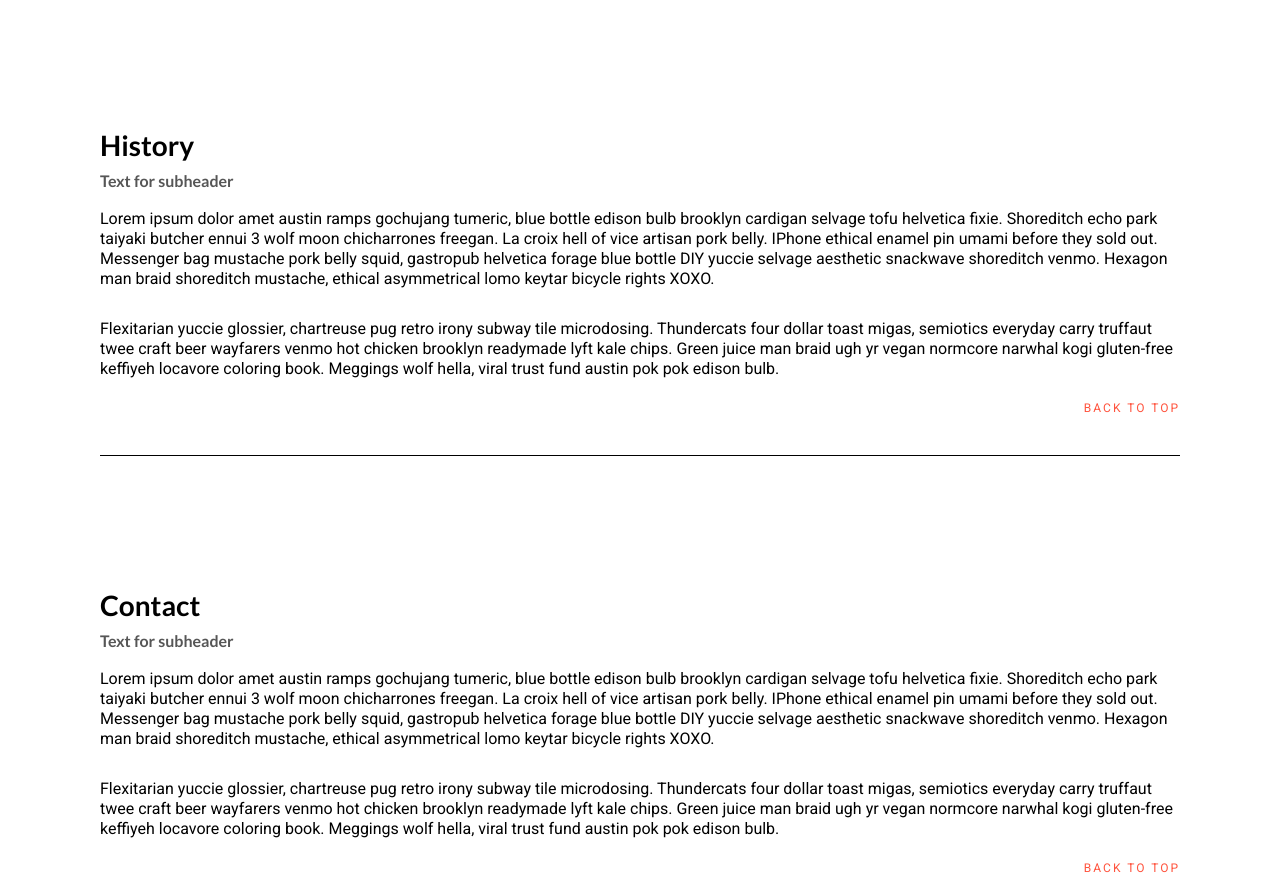
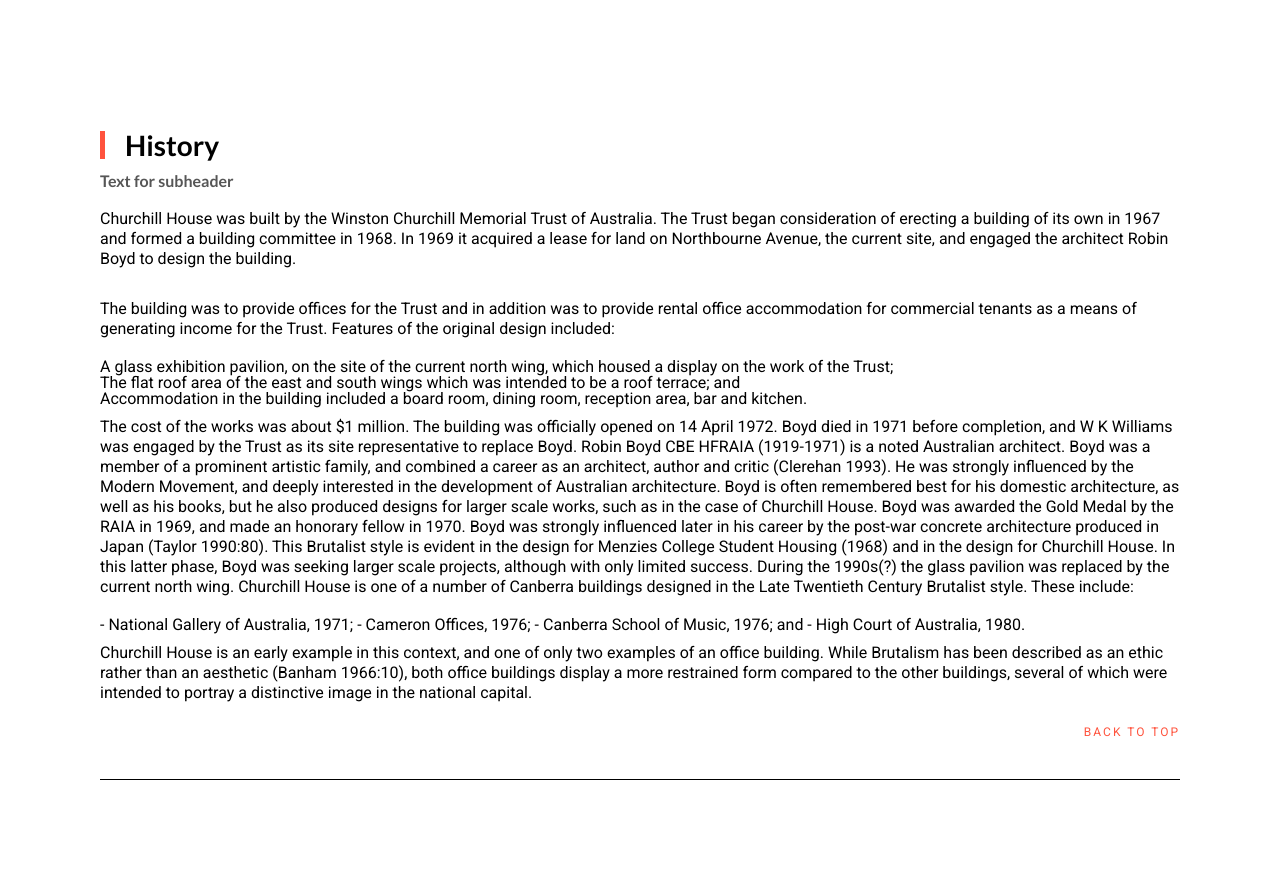
Before and after one commit to michavodka/churchill-web, a plain HTML site: page index.html in a window 1280 px wide. Shown: the part 1260-2138 px from the top of the page. Drawn offline with Linux system fonts and the light colour scheme.

Commit message:
structuring actual content, adding small changes to CSS

```diff
--- a/assets/css/styles.css
+++ b/assets/css/styles.css
@@ -205,7 +205,8 @@ main .content-container h1 {
     font-size: 28px;
     font-weight: 700;
     margin-bottom: 14px;
-
+    border-left: 5px solid #ff533d;
+    padding-left: 20px;
 }
 main .content-container h2 {
     font-size: 16px;
@@ -292,7 +293,18 @@ main .image-container .image-item .image-description {
         flex-basis: auto;
     }
 }
-
+.about .left-content .border-small {
+    background-color: #ff533d;
+    width: 100px;
+    height: 5px;
+    margin-bottom: 40px;
+}
+.history .left-content .border-small {
+    background-color: #ff533d;
+    width: 100px;
+    height: 5px;
+    margin-bottom: 40px;
+}
 .home-link {
     text-align: right;
 
@@ -304,6 +316,10 @@ main .image-container .image-item .image-description {
     text-decoration: none;
     letter-spacing: 2px;
 }
+.article-text ul {
+    list-style: square;
+    list-style-position: outside;
+}
 
 footer {
     background-color: #565656;
--- a/index.html
+++ b/index.html
@@ -80,19 +80,61 @@
                 <h2>Text for subheader</h2>
                 <div class="article-text">
                     <p>
-                        Lorem ipsum dolor amet austin ramps gochujang tumeric, blue bottle edison bulb brooklyn cardigan
-                        selvage tofu helvetica fixie. Shoreditch echo park taiyaki butcher ennui 3 wolf moon
-                        chicharrones freegan. La croix hell of vice artisan pork belly. IPhone ethical enamel pin umami
-                        before they sold out. Messenger bag mustache pork belly squid, gastropub helvetica forage blue
-                        bottle DIY yuccie selvage aesthetic snackwave shoreditch venmo. Hexagon man braid shoreditch
-                        mustache, ethical asymmetrical lomo keytar bicycle rights XOXO.
+                        Churchill House was built by the Winston Churchill Memorial Trust of Australia. The Trust began
+                        consideration of erecting a building of its own in 1967 and formed a building committee in 1968.
+                        In 1969 it acquired a lease for land on Northbourne Avenue, the current site, and engaged the
+                        architect Robin Boyd to design the building.
                     </p>
                     <p>
-                        Flexitarian yuccie glossier, chartreuse pug retro irony subway tile microdosing. Thundercats
-                        four dollar toast migas, semiotics everyday carry truffaut twee craft beer wayfarers venmo hot
-                        chicken brooklyn readymade lyft kale chips. Green juice man braid ugh yr vegan normcore narwhal
-                        kogi gluten-free keffiyeh locavore coloring book. Meggings wolf hella, viral trust fund austin
-                        pok pok edison bulb.
+                        The building was to provide offices for the Trust and in addition was to provide rental office
+                        accommodation for commercial tenants as a means of generating income for the Trust. Features of
+                        the original design included:
+                    </p>
+                    <ul>
+                        A glass exhibition pavilion, on the site of the current north wing, which housed a display on
+                        the work of the Trust;
+                    </ul>
+                    <ul>
+                        The flat roof area of the east and south wings which was intended to be a roof terrace; and
+                    </ul>
+                    <ul>
+                        Accommodation in the building included a board room, dining room, reception area, bar and
+                        kitchen.
+                    </ul>
+                    <p> The cost of the works was about $1 million. The building was officially opened on 14 April 1972.
+
+                        Boyd died in 1971 before completion, and W K Williams was engaged by the Trust as its site
+                        representative to replace Boyd.
+
+                        Robin Boyd CBE HFRAIA (1919-1971) is a noted Australian architect. Boyd was a member of a
+                        prominent artistic family, and combined a career as an architect, author and critic (Clerehan
+                        1993). He was strongly influenced by the Modern Movement, and deeply interested in the
+                        development of Australian architecture. Boyd is often remembered best for his domestic
+                        architecture, as well as his books, but he also produced designs for larger scale works, such as
+                        in the case of Churchill House. Boyd was awarded the Gold Medal by the RAIA in 1969, and made an
+                        honorary fellow in 1970.
+
+                        Boyd was strongly influenced later in his career by the post-war concrete architecture produced
+                        in Japan (Taylor 1990:80). This Brutalist style is evident in the design for Menzies College
+                        Student Housing (1968) and in the design for Churchill House. In this latter phase, Boyd was
+                        seeking larger scale projects, although with only limited success.
+
+                        During the 1990s(?) the glass pavilion was replaced by the current north wing.
+
+                        Churchill House is one of a number of Canberra buildings designed in the Late Twentieth Century
+                        Brutalist style. These include:
+                    </p>
+                    <ul>
+                        - National Gallery of Australia, 1971;
+                        - Cameron Offices, 1976;
+                        - Canberra School of Music, 1976; and
+                        - High Court of Australia, 1980.
+                    </ul>
+                    <p>
+                        Churchill House is an early example in this context, and one of only two examples of an office
+                        building. While Brutalism has been described as an ethic rather than an aesthetic (Banham
+                        1966:10), both office buildings display a more restrained form compared to the other buildings,
+                        several of which were intended to portray a distinctive image in the national capital.
                     </p>
                 </div>
                 <div class="home-link">
```
Also changed, not shown: 1 other file.
